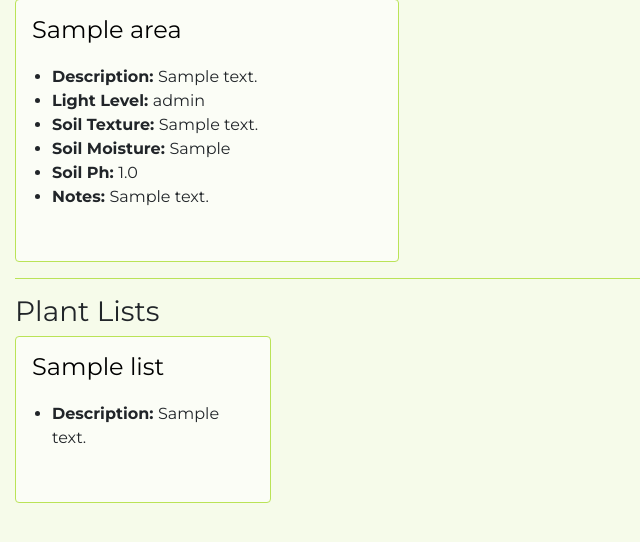
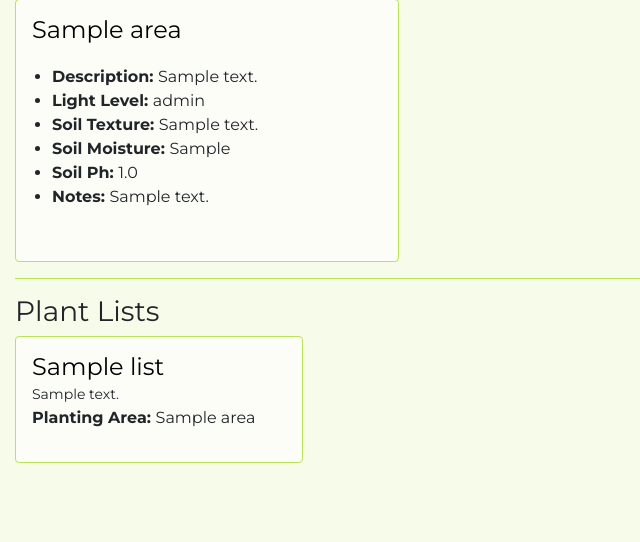
Before and after one commit to snstrong/botanical-app, a Flask app: a page that uses templates/user-garden.html in a window 1280 px wide. Shown: the part 206-748 px from the top of the page, without its empty margins (0-640 px from the left). Run offline with Flask 2, Linux system fonts and the light colour scheme; tables that the repository leaves empty hold one stand-in row (values such as "Sample post"); some libraries are stand-ins or nearby versions.

Commit message:
Formatting for garden page

```diff
--- a/app.py
+++ b/app.py
@@ -215,6 +215,10 @@ def show_garden_page(username):
     this_user = User.query.filter_by(username=username).first_or_404()
     growing_areas = GrowingArea.query.filter_by(user_id=this_user.id).all()
     plant_lists = PlantList.query.filter_by(user_id=this_user.id).all()
+    for p_list in plant_lists:
+        if p_list.growing_area:
+                growing_area = GrowingArea.query.get_or_404(p_list.growing_area)
+                p_list.growing_area = growing_area.name
     return render_template("user-garden.html", growing_areas=growing_areas, plant_lists=plant_lists, username=username)
 
 #############################################################
--- a/static/styles.css
+++ b/static/styles.css
@@ -23,6 +23,28 @@ hr {
 
 nav {
   background-color: #bae357;
+}
+
+.page-title {
+  font-weight: 400;
+}
+
+#garden-owner {
+  color: #368e50;
+}
+
+.growing-area-card,
+.plant-list-card {
+  border: 1px solid #bae357 !important;
+  background-color: rgba(255, 255, 255, 0.6);
+}
+
+.growing-area-card {
+  width: 24rem;
+}
+
+.plant-list-card {
+  width: 18rem;
 }
 
 .search-result-header {
--- a/templates/user-garden.html
+++ b/templates/user-garden.html
@@ -2,7 +2,8 @@
 {% block title %}Garden | Tendril{% endblock %}
 
 {% block content %}
-<h2>Garden <i class="fab fa-pagelines" style="color: #bae357;"></i> for <em style="color: #368e50;">{{username}}</em>
+<h2 class="page-title">Garden <i class="fab fa-pagelines" style="color: #bae357;"></i> for <em class="page-title"
+        id="garden-owner">{{username}}</em>
 </h2>
 <hr>
 <section class="float-left mr-6">
@@ -13,8 +14,7 @@
     </div>
     <div style="clear: both;">
         {% for area in growing_areas %}
-        <div class="card float-left mr-3 mb-3"
-            style="width: 24rem; border: 1px solid  #bae357; background-color: rgba(255,255,255, 0.6);">
+        <div class="card float-left mr-3 mb-3 growing-area-card">
             <div class="p-3">
                 <h4 class="card-title m-0 p-0">{{area.name}}
                 </h4>
@@ -40,15 +40,16 @@
     </div>
     <div style="clear: both;">
         {% for plist in plant_lists %}
-        <div class="card float-left mr-3 mb-3"
-            style="width: 16rem; border: 1px solid  #bae357; background-color: rgba(255,255,255, 0.6);">
-            <div class="p-3">
-                <h4 class="card-title m-0 p-0">{{plist.name}}
-                </h4>
-                <ul class="card-body mt-0">
-                    <li><strong>Description: </strong>{{plist.description}}</li>
-                </ul>
+        <div class="card float-left mr-3 mb-3 p-3 plant-list-card">
+            <div>
+                <h4 class="card-title m-0 p-0">{{plist.name}}</h4>
+                {% if plist.description %}
+                <small>{{plist.description}}</small>
+                {% endif %}
             </div>
+            {% if plist.growing_area %}
+            <p><strong>Planting Area: </strong>{{plist.growing_area}}</p>
+            {% endif %}
         </div>
         {% endfor %}
     </div>
```
